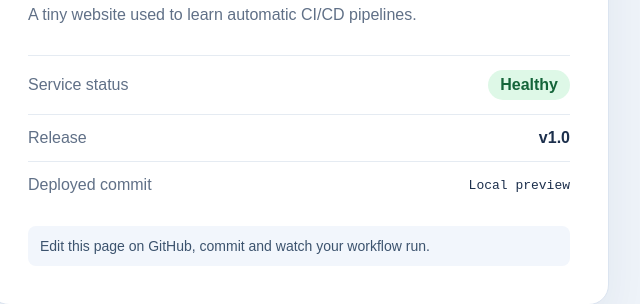
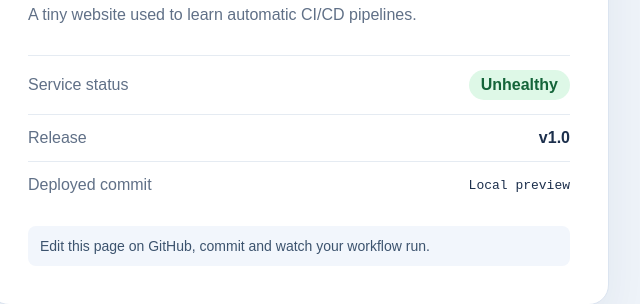
Before and after one commit to mohanpothula/day1-cicd-xx, a plain HTML site: page site/index.html in a window 1280 px wide. Shown: the part 305-609 px from the top of the page, 341-981 px from the left. Drawn offline with Linux system fonts and the light colour scheme; no server answers.

Commit message:
Simulate failed release

```diff
--- a/site/index.html
+++ b/site/index.html
@@ -14,7 +14,7 @@
     <p class="lead">A tiny website used to learn automatic CI/CD pipelines.</p>
     <div class="status-row">
       <span class="muted">Service status</span>
-      <span id="service-status" class="status">Healthy</span>
+      <span id="service-status" class="status">Unhealthy</span>
     </div>
     <div class="status-row">
       <span class="muted">Release</span>
```
